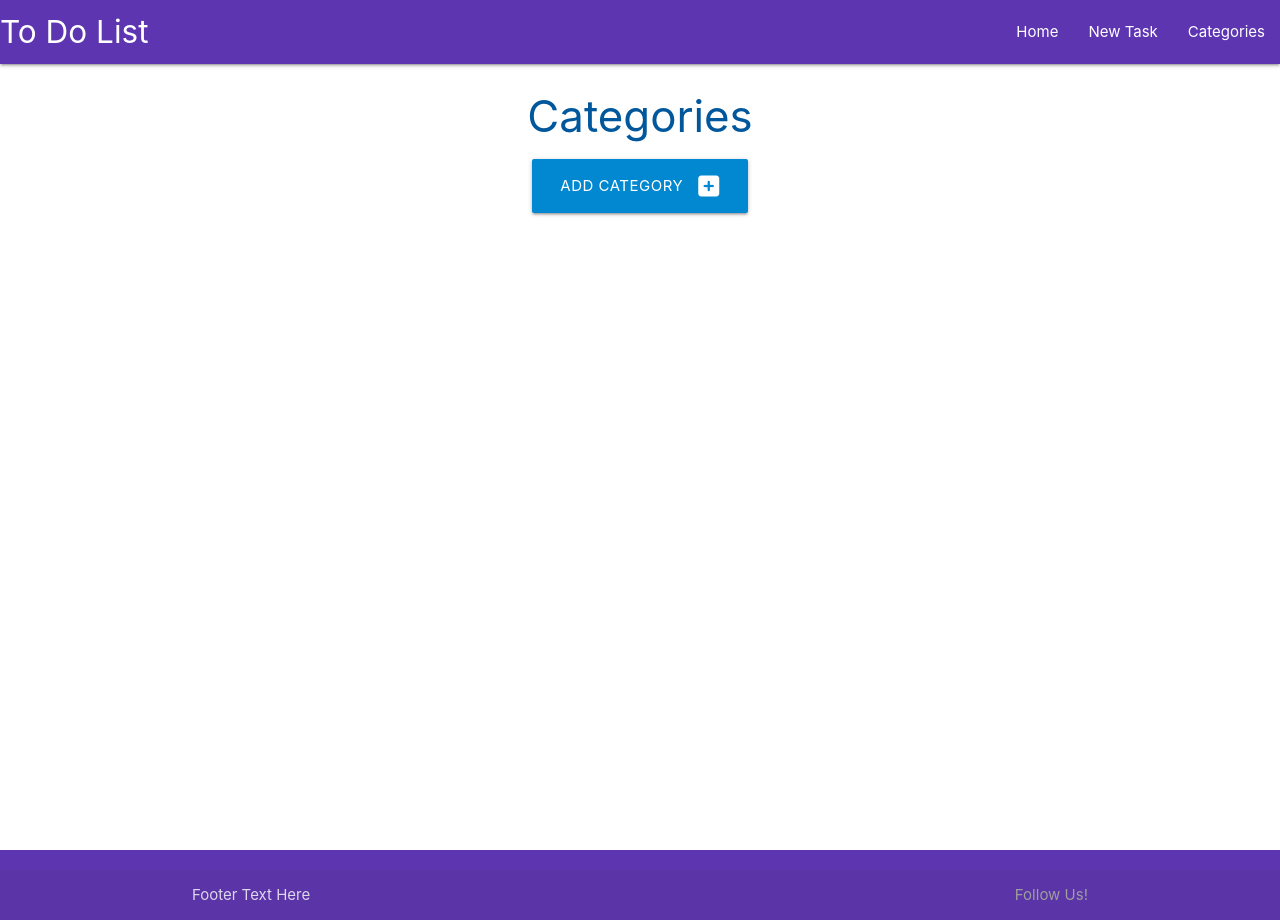
After one commit to emilygsmith/todolist-project3, a Flask app: page /categories in a window 1280 px wide. The commit adds this page. Run offline with Flask 3, Linux system fonts and the light colour scheme.

Commit message:
updated code to add categories using get and post methods

```diff
--- a/taskmanager/routes.py
+++ b/taskmanager/routes.py
@@ -1,7 +1,20 @@
-from flask import render_template
+from flask import render_template, request, redirect, url_for
 from taskmanager import app, db
 from taskmanager.models import Category, Task
 
 @app.route("/")
 def home():
     return render_template("tasks.html")
+
+@app.route("/categories")
+def categories():
+    return render_template("categories.html")
+
+@app.route("/add_category",  methods=["GET", "POST"])
+def add_category():
+    if request.method == "POST":
+        category = Category(category_name=request.form.get("category_name"))
+        db.session.add(category)
+        db.session.commit()
+        return redirect(url_for("categories"))
+    return render_template("add_category.html")
--- a/taskmanager/templates/base.html
+++ b/taskmanager/templates/base.html
@@ -17,7 +17,7 @@
               <ul class="right hide-on-med-and-down">
                 <li><a href="{{ url_for ('home')}}">Home</a></li>
                 <li><a href="">New Task</a></li>
-                <li><a href="">Categories</a></li>
+                <li><a href="{{ url_for ('categories')}}">Categories</a></li>
               </ul>
             </div>
           </nav>
@@ -25,7 +25,7 @@
           <ul class="sidenav" id="mobile-demo">
             <li><a href="{{ url_for ('home')}}">Home</a></li>
             <li><a href="">New Task</a></li>
-            <li><a href="">Categories</a></li>
+            <li><a href="{{ url_for ('categories')}}">Categories</a></li>
           </ul>
 
     </header>
--- /dev/null
+++ b/taskmanager/templates/categories.html
@@ -0,0 +1,13 @@
+{% extends "base.html" %}
+{% block content %}
+
+<h3 class="light-blue-text text-darken-4 center-align">Categories</h3>
+
+<div class="row">
+    <div class="col s12 center-align">
+        <a href="{{ url_for('add_category') }}" class="btn-large light-blue darken-2">
+            Add Category <i class="fas fa-plus-square right"></i>
+        </a>
+    </div>
+</div>
+{% endblock %}
```
Also changed, not shown: taskmanager/templates/add_category.html (added, +25 -0 lines).
